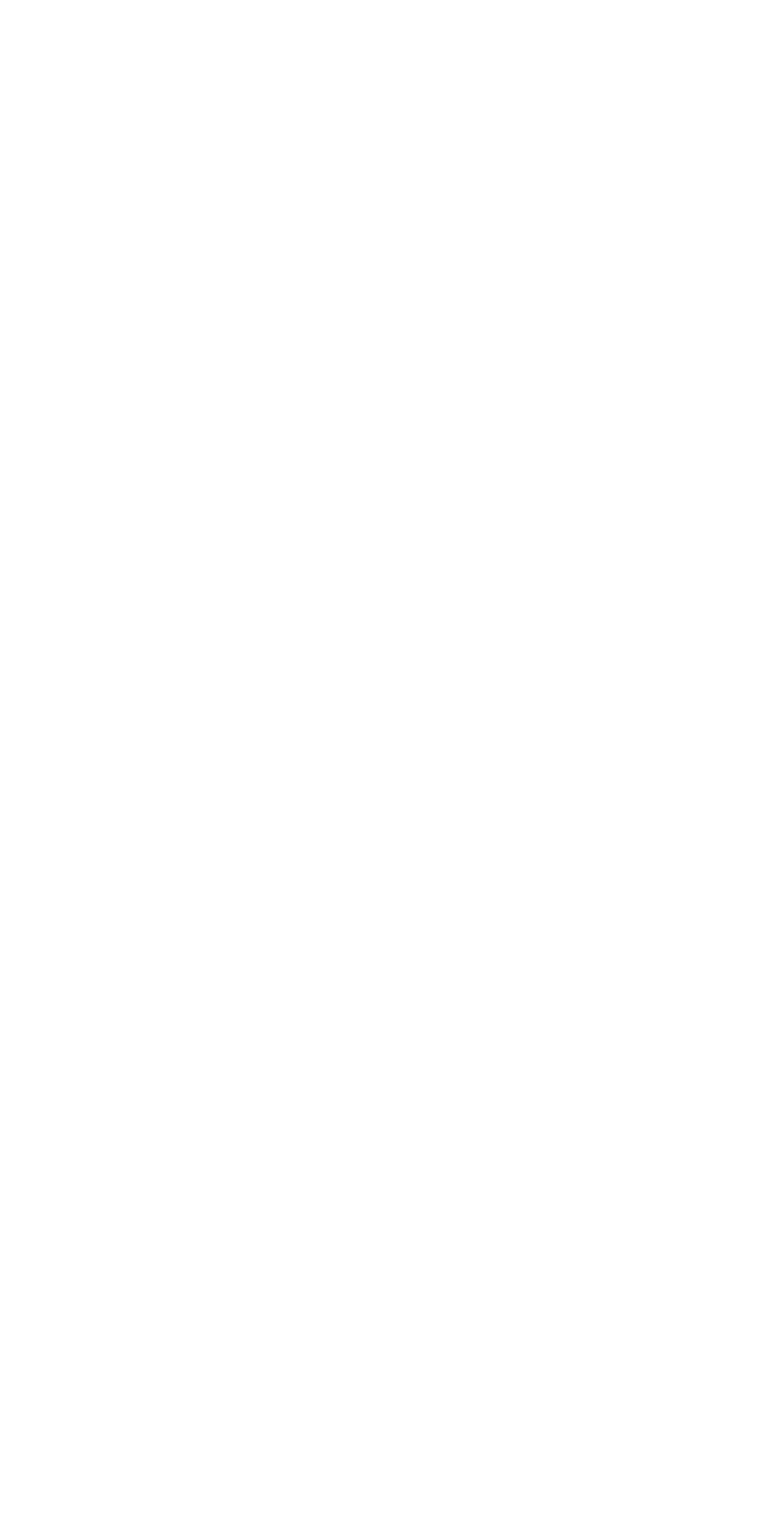
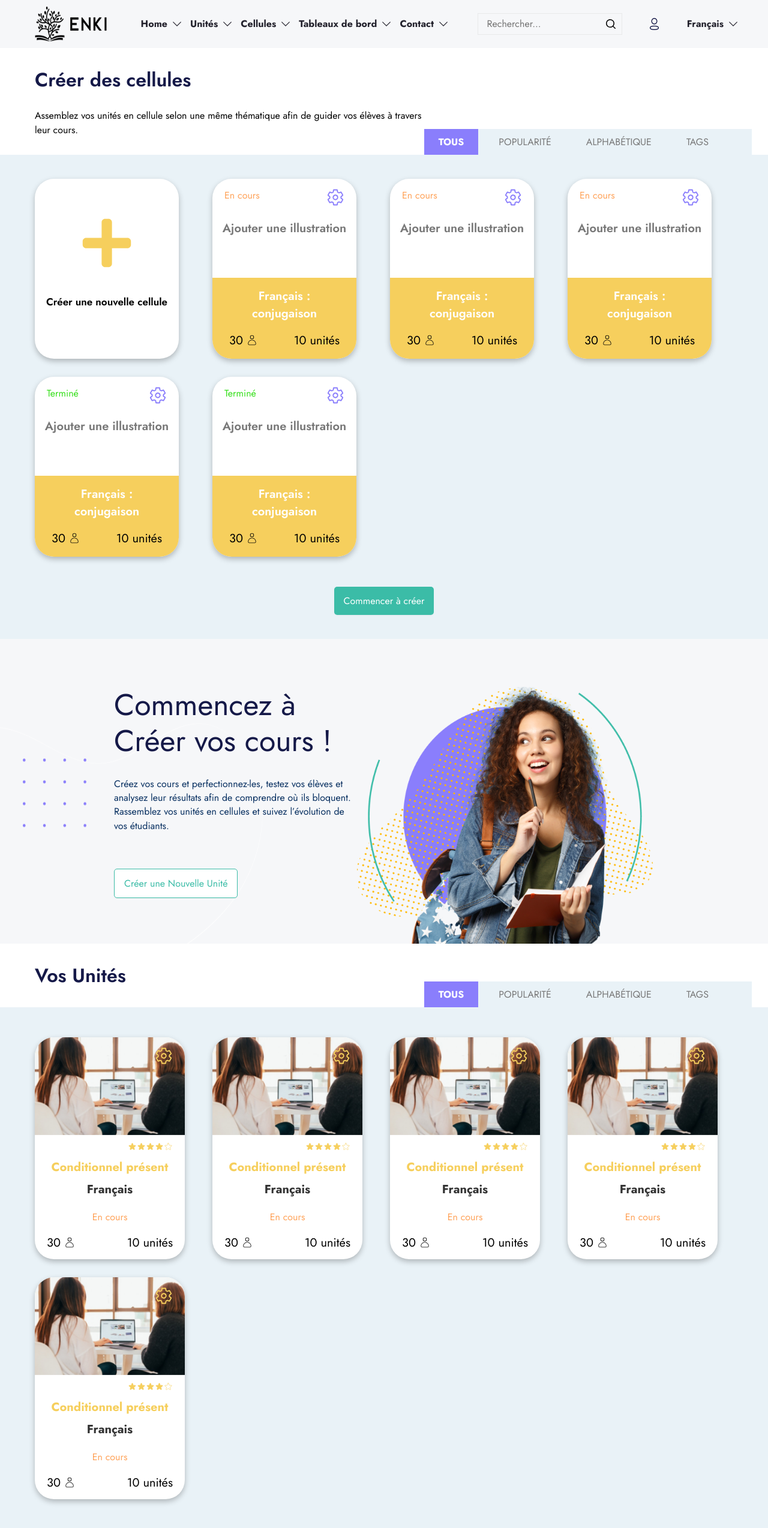
Before and after one commit to zinedinesidane/enki-plateforme, a React (Vite) app: page /loggedin in a window 1280 px wide. Before the commit this address had no page. Shown: the top 2547 px of the page at 60% size. Before the commit the page ends 800 px from the top, so only its background shows below. Built offline with nearby package versions, Linux system fonts and the light colour scheme.

Commit message:
fix small bug

```diff
--- a/src/App.jsx
+++ b/src/App.jsx
@@ -14,6 +14,8 @@ function App() {
           <Route element={<AppLayout />}>
             <Route index element={<Navigate replace to="home" />} />
             <Route path="home" element={<Home />} />
+
+            <Route path="loggedin" element={<Home loggedin={true} />} />
           </Route>
           <Route path="login" element={<Login />} />
           <Route path="register" element={<Register />} />
--- a/src/pages/Home.jsx
+++ b/src/pages/Home.jsx
@@ -1,9 +1,9 @@
 import Section from "../ui/Section";
 
-function Home() {
+function Home({ loggedin }) {
   return (
     <>
-      <Section />
+      <Section loggedin={loggedin} />
     </>
   );
 }
--- a/src/pages/Login.jsx
+++ b/src/pages/Login.jsx
@@ -92,7 +92,7 @@ export const Group = styled.div`
     color: #666;
   }
   & > input {
-    /* width: 40rem; */
+    box-shadow: var(--shadow-sm);
     border-radius: 6px;
     border: 1px solid rgba(102, 102, 102, 0.35);
     padding: 0.8rem 1.2rem;
--- a/src/pages/Register.jsx
+++ b/src/pages/Register.jsx
@@ -98,6 +98,7 @@ const RegisterForm = styled.form`
 
   & input {
     background-color: #f2f7fa;
+    box-shadow: var(--shadow-sm);
   }
   & > div:first-of-type {
     display: grid;
--- a/src/ui/Cellule.jsx
+++ b/src/ui/Cellule.jsx
@@ -9,7 +9,7 @@ export const StyledCellule = styled.div`
   overflow: hidden;
   display: flex;
   flex-direction: column;
-  width: 25rem;
+  width: 24rem;
   height: 30rem;
   border-radius: 32px;
   box-shadow: 0px 4px 10px 0px rgba(0, 0, 0, 0.25);
--- a/src/ui/Search.jsx
+++ b/src/ui/Search.jsx
@@ -11,6 +11,10 @@ const StyledForm = styled.form`
 const Input = styled.input`
   background: none;
   border: none;
+
+  &:focus {
+    outline: none;
+  }
 `;
 const Button = styled.button`
   background: none;
--- a/src/ui/Section.jsx
+++ b/src/ui/Section.jsx
@@ -65,7 +65,7 @@ const Content = styled.div`
   }
 `;
 
-function Section() {
+function Section({ loggedin }) {
   return (
     <>
       {/* <StyledSection
@@ -101,8 +101,9 @@ function Section() {
           </div>
         </Row>
       </StyledSection> */}
-      <Aboutus />
-      <CellulesSection />
+      {!loggedin ? <Aboutus /> : <CellulesSection />}
+
+      {!loggedin && (
         <StyledSection
           type="full-width"
           bgc="var(--color-grey-0)"
@@ -115,12 +116,13 @@ function Section() {
               <p>
                 Créez vos cours en ligne gratuitement et vendez les sur le
                 marketplace ou partagez-les avec vos élèves ! Utilisez tous les
-              outils mis à votre disposition afin de créer des cours de qualité
-              et ludiques. <br /> <br /> Assemblez vos unités en cellule selon
-              une même thématique afin de guider vos élèves à travers vos cours.
-              Suivez leurs progrès, constatez là où ils bloquent et retravaillez
-              vos cours afin de leur offrir le meilleur avenir possible !<br />{" "}
-              <br /> Commencez dés maintenant ! C’est gratuit et facile !
+                outils mis à votre disposition afin de créer des cours de
+                qualité et ludiques. <br /> <br /> Assemblez vos unités en
+                cellule selon une même thématique afin de guider vos élèves à
+                travers vos cours. Suivez leurs progrès, constatez là où ils
+                bloquent et retravaillez vos cours afin de leur offrir le
+                meilleur avenir possible !<br /> <br /> Commencez dés maintenant
+                ! C’est gratuit et facile !
               </p>
             </Content>
             <Img>
@@ -131,6 +133,7 @@ function Section() {
             Commencer à créer
           </Button>
         </StyledSection>
+      )}
       {/* <StyledSection
         padding="0rem 5.4rem"
         type="center"
@@ -179,7 +182,9 @@ function Section() {
         </Row>
       </StyledSection> */}
       <UnitSection />
+      {loggedin ? (
         <MyUnits />
+      ) : (
         <StyledSection
           type="full-width"
           bgc="var(--color-grey-0)"
@@ -211,28 +216,29 @@ function Section() {
               <Heading as="h2">Pourquoi Enki ?</Heading>
               <p>
                 Enki a été créé afin de donner une alternative innovante et
-              créative à l’enseignement classique. La société dans laquelle nous
-              vivons aujourd’hui est en perpétuelle changement et il est parfois
-              difficile de s’y retrouver. L’école dans l’état actuel des choses
-              est dépassée et ne stimule plus assez nos enfants pour que ces
-              derniers arrivent à affronter le monde qui les attend. <br />{" "}
-              <br /> Notre but est de donner le goût de la curiosité et de la
-              connaissance aux plus jeunes comme aux plus âgés : Apprendre
-              devrait être éun plaisir qui ne se tarit jamais. <br /> <br />
+                créative à l’enseignement classique. La société dans laquelle
+                nous vivons aujourd’hui est en perpétuelle changement et il est
+                parfois difficile de s’y retrouver. L’école dans l’état actuel
+                des choses est dépassée et ne stimule plus assez nos enfants
+                pour que ces derniers arrivent à affronter le monde qui les
+                attend. <br /> <br /> Notre but est de donner le goût de la
+                curiosité et de la connaissance aux plus jeunes comme aux plus
+                âgés : Apprendre devrait être éun plaisir qui ne se tarit
+                jamais. <br /> <br />
                 C’est donc pourquoi nous avons décidé de nous lancer dans ce
                 périple : Donner des outils à des citoyens motivés afin qu’ils
                 puissent offrir de leur temps et de leur talent à une des causes
-              les plus belles qui soit : La naissance d’une nouvelle génération.
-              !<br /> <br /> “C'est l'art suprême de l'enseignant d'éveiller la
-              joie dans l'expression créative et la connaissance.” <br /> Albert
-              Einstein
+                les plus belles qui soit : La naissance d’une nouvelle
+                génération. !<br /> <br /> “C'est l'art suprême de l'enseignant
+                d'éveiller la joie dans l'expression créative et la
+                connaissance.” <br /> Albert Einstein
               </p>
             </Content>
           </Row>
 
           <Button style={{ marginTop: "2.5rem" }}>Commencer à créer</Button>
         </StyledSection>
-
+      )}
       <MAJSection />
       <ContactSection />
       <AvisSection />
--- a/src/ui/Unit.jsx
+++ b/src/ui/Unit.jsx
@@ -6,8 +6,8 @@ import { CiUser } from "react-icons/ci";
 import StarRating from "./StarRating";
 
 const StyledUnit = styled(StyledCellule)`
-  height: 38rem;
-  width: 27rem;
+  height: 37rem;
+  width: 25rem;
 `;
 const ModifyButton = styled.button`
   z-index: 99;
```
Lines whose indentation alone changed are shown as unchanged.
